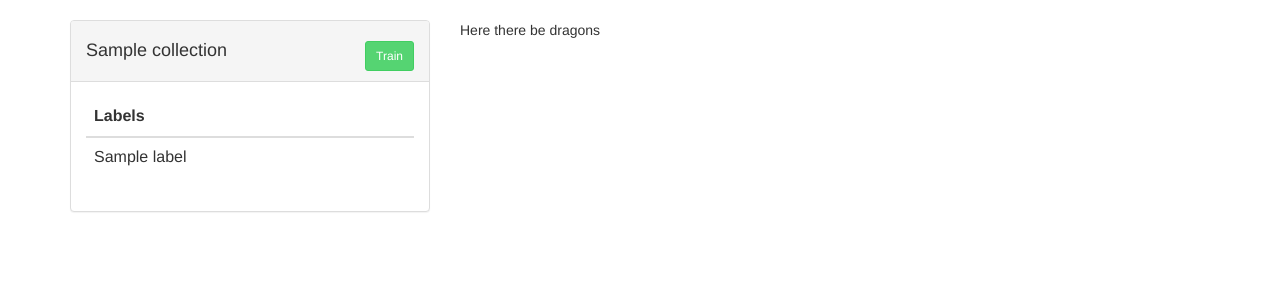
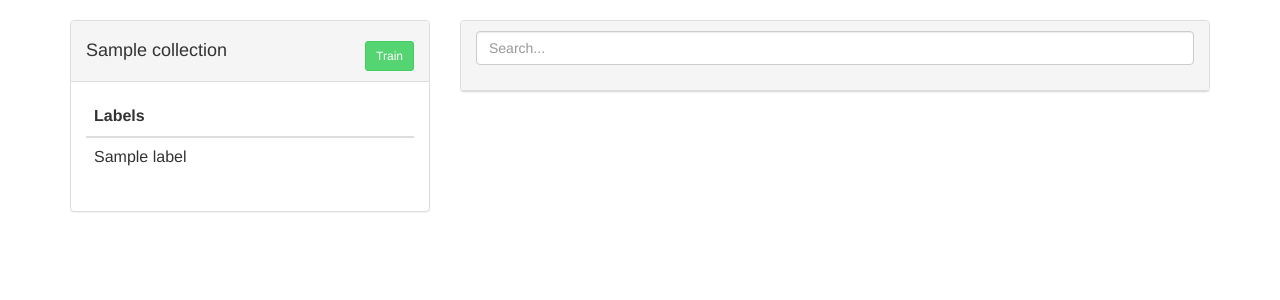
Before and after one commit to IndicoDataSolutions/TrainingDemo, a Python web app: template main_app/templates/view.html in a window 1280 px wide. Shown: the part 51-351 px from the top of the page. Run offline with Jinja, Linux system fonts and the light colour scheme; the template is opened without the code that fills it: most values are stand-ins (such as "Sample title", 1, 10 or a date in 2020).

Commit message:
Search working, 3 buttons left to MVP. 2 easy 1 hard

```diff
--- a/main_app/settings.py
+++ b/main_app/settings.py
@@ -47,7 +47,7 @@ settings = {}
 settings['debug'] = DEPLOYMENT != DeploymentType.PRODUCTION or options.debug
 settings['static_path'] = MEDIA_ROOT
 settings['cookie_secret'] = "your-cookie-secret"
-settings['xsrf_cookies'] = True
+settings['xsrf_cookies'] = False
 settings['template_loader'] = tornado.template.Loader(TEMPLATE_ROOT)
 
 SYSLOG_TAG = "boilerplate"
--- a/main_app/templates/view.html
+++ b/main_app/templates/view.html
@@ -34,7 +34,28 @@
 			</div>
 		</div>
 		<div class="container col-md-8">
-			Here there be dragons
+			<div class="panel panel-default margin-top-lg">
+				<div class="panel-heading">
+					<form name="searchBar" method="POST" action="">
+						<fieldset class="form-group">
+							<input type="text" class="form-control" name="query" id="searchBar" placeholder="{{ previous_search if previous_search else 'Search...'}}">
+						</fieldset>
+					</form>
+				</div>
+				{% if search_results %}
+					<div class="panel-body pre-scrollable text-justify">
+						{% for result in search_results %}
+							<img src="{{ result.preview }}" data-source="{{ result.base }}" class="img-thumbnail">
+						{% endfor %}
+					</div>
+					<div class="panel-footer clearfix">
+						<form class="form-inline pull-right">
+							<input type="text" class="form-control" id="DataLabel" placeholder="label">
+							<button type="submit" class="btn btn-success">Add Data</button>
+						</form>
+					</div>
+				{% endif %}
+			</div>
 		</div>
 	</div>
 </div>
```
Also changed, not shown: main_app/handlers/coll.py (+32 -1 lines).
